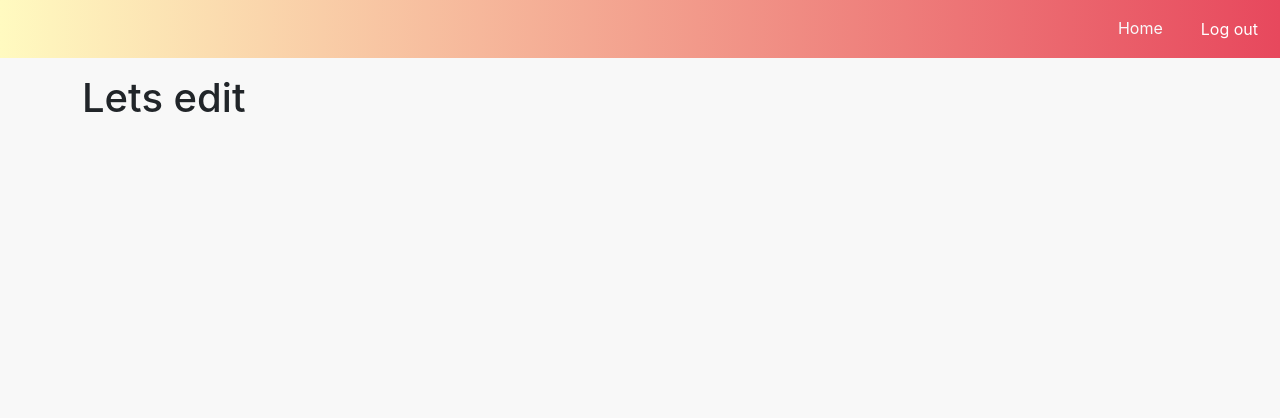
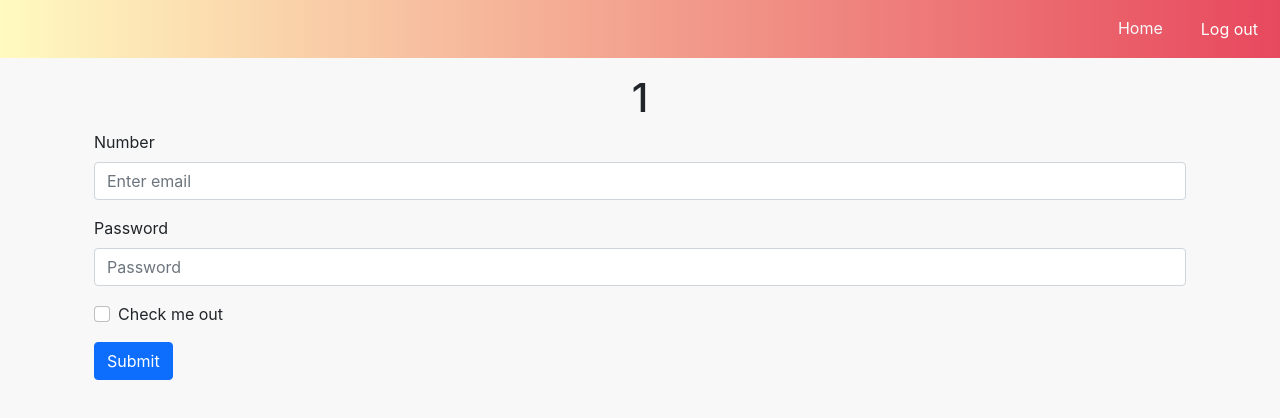
Before and after one commit to arikarim/Tracking-Front, a React (Create React App) app: page /1/edit/1 in a window 1280 px wide. Shown: the top 418 px of the page. Built offline with nearby package versions, Linux system fonts and the light colour scheme; no server answers.

Commit message:
Add form to edit measurment

```diff
--- a/src/Pages/MeasurmentEdit.js
+++ b/src/Pages/MeasurmentEdit.js
@@ -1,14 +1,49 @@
-import React from "react";
+import axios from "axios";
+import React, { useEffect, useState } from "react";
+import { Button, Col, Container, Form } from "react-bootstrap";
 import { useHistory } from "react-router";
 
 const MeasurmentEdit = () => {
+  const [data, setData] = useState([]);
   const history = useHistory();
-  const id = history.location.pathname.split("/")[2];
+  const id = history.location.pathname.split("/")[3];
   const name = history.location.pathname.split("/")[1];
+
+  const fetchData = async () => {
+    try {
+      const data = await axios.get(`http://localhost:3001/measurments/${id}`);
+      console.log(data.data);
+      setData(data.data);
+    } catch (e) {
+      console.log(e);
+    }
+  };
+  useEffect(() => {
+    fetchData();
+  }, []);
   return (
-    <div>
-      <h1>Lets edit</h1>
-    </div>
+    <Container>
+      <Col>
+        <h1 className="text-center">{name}</h1>
+        <Form>
+          <Form.Group className="mb-3">
+            <Form.Label>Number</Form.Label>
+            <Form.Control type="email" placeholder="Enter email" />
+          </Form.Group>
+
+          <Form.Group className="mb-3" controlId="formBasicPassword">
+            <Form.Label>Password</Form.Label>
+            <Form.Control type="password" placeholder="Password" />
+          </Form.Group>
+          <Form.Group className="mb-3" controlId="formBasicCheckbox">
+            <Form.Check type="checkbox" label="Check me out" />
+          </Form.Group>
+          <Button variant="primary" type="submit">
+            Submit
+          </Button>
+        </Form>
+      </Col>
+    </Container>
   );
 };
 
--- a/src/Pages/Measurments.js
+++ b/src/Pages/Measurments.js
@@ -16,7 +16,7 @@ const Measurments = () => {
       const res = data.data.filter(
         (d) => d.user_id === user.id && d.measure_id === Number(id)
       );
-      console.log(res);
+      // console.log(res);
       setData(res);
     } catch (e) {
       console.log(e);
```
